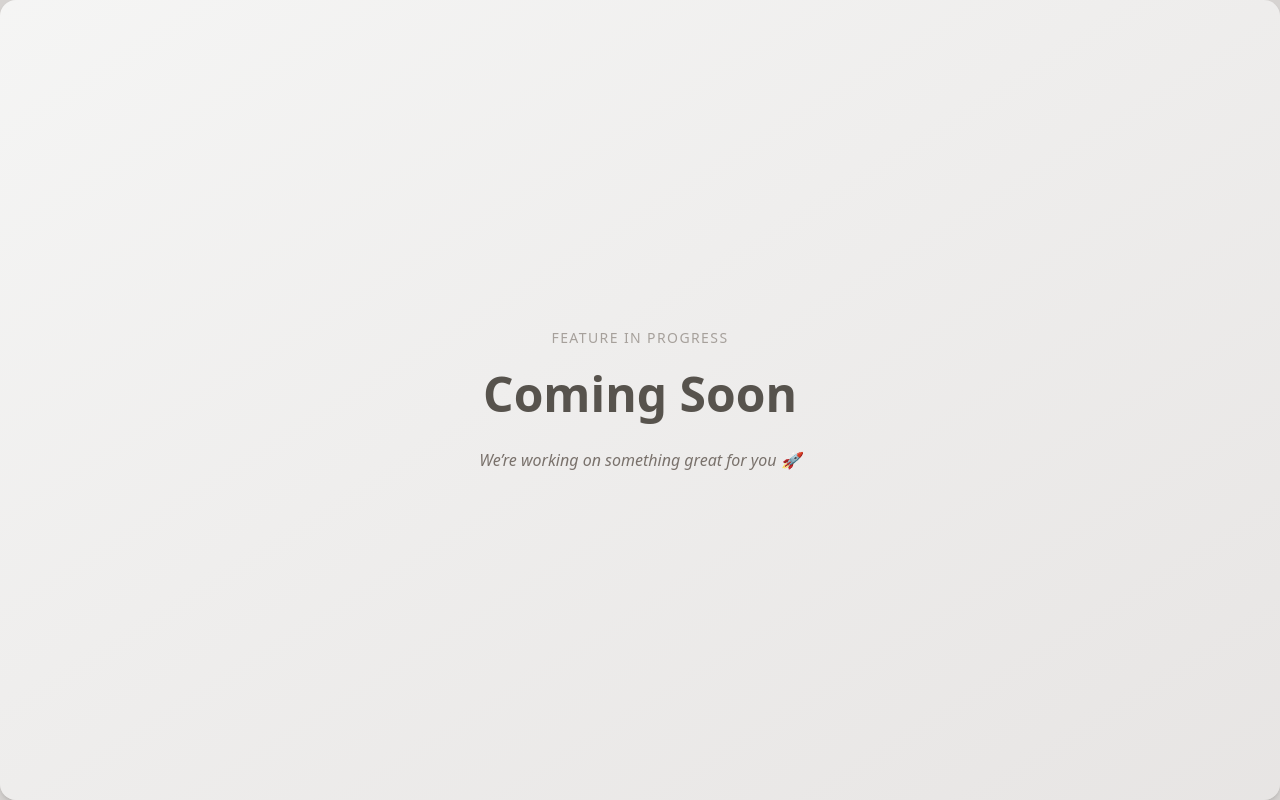
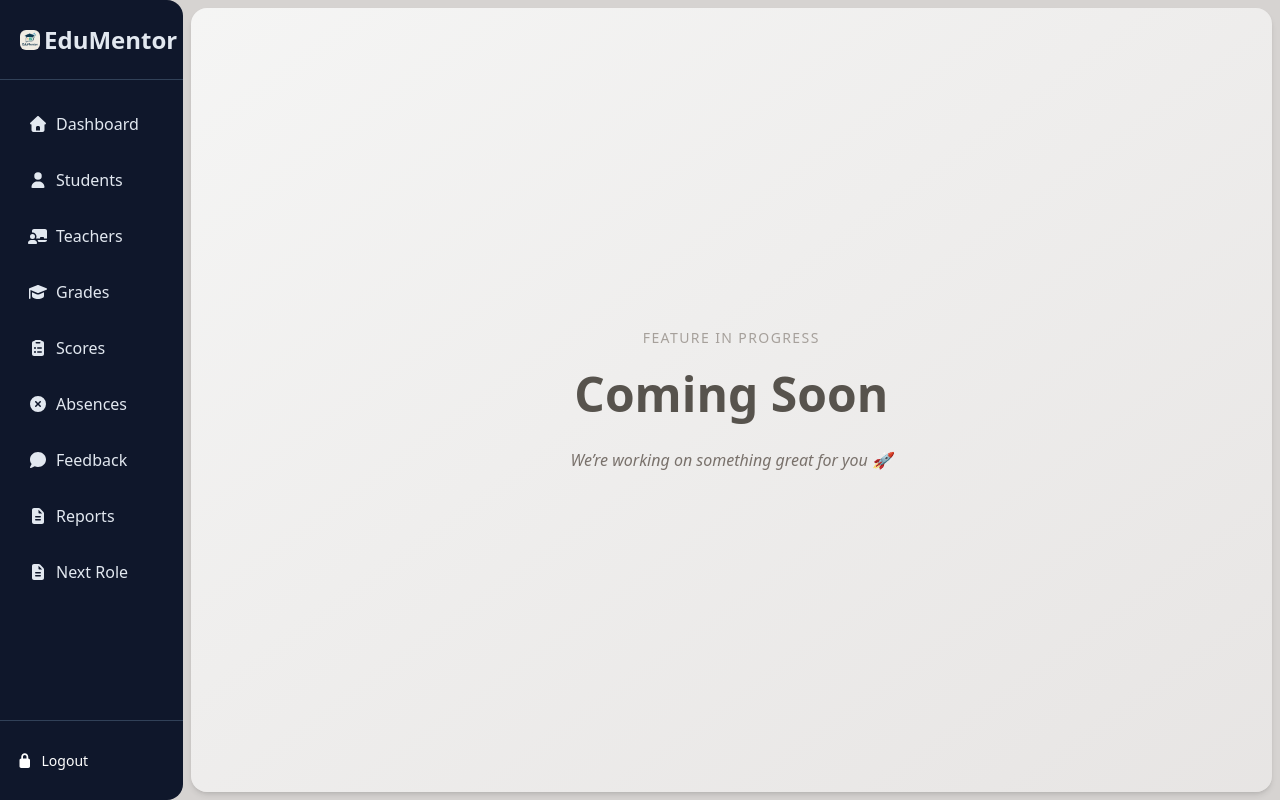
Before and after one commit to BobiMediaNetwork/EduMentor.WEB, a React (Vite) app: page /profile in a window 1280 px wide. Built offline with nearby package versions, Linux system fonts and the light colour scheme.

Commit message:
EDU-24 - edit: sidebar to support active button

```diff
--- a/src/components/common/MainDashboard.jsx
+++ b/src/components/common/MainDashboard.jsx
@@ -1,8 +1,8 @@
-import {MainTitle} from "../dashboard/main/administrator/cards/MainTitle.jsx";
+import {MainTitle} from "./MainTitle.jsx";
 
 export function MainDashboard({role, subText, children}) {
     return (
-        <div className="h-full w-5/6 p-2 flex flex-col gap-2">
+        <div className="h-full w-full flex flex-col gap-2">
             <MainTitle role={role} subText={subText}/>
             {children}
         </div>
--- a/src/components/dashboard/main/administrator/cards/MainTitle.jsx
+++ b/src/components/common/MainTitle.jsx
@@ -1,8 +1,15 @@
-import {Button} from "../../../../common/Button.jsx";
+import {Button} from "./Button.jsx";
 import {FontAwesomeIcon} from "@fortawesome/react-fontawesome";
 import {faIdCard} from "@fortawesome/free-solid-svg-icons";
+import {useNavigate} from "react-router-dom";
 
 export function MainTitle({role, subText}) {
+    const navigate = useNavigate();
+
+    function goToProfile() {
+        navigate("/profile");
+    }
+
     return (
         <div className="w-full h-1/10 bg-stone-100 rounded-lg shadow-xl flex">
             <div className="h-full w-5/7 py-2 px-4">
@@ -13,9 +20,7 @@ export function MainTitle({role, subText}) {
                 <Button
                     className="bg-stone-300 px-5 py-2 rounded-2xl hover:bg-stone-400 transition duration-300"
                     btnText="Bolba-Mateescu Andrei"
-                    onClick={() => {
-                        console.log("click")
-                    }}>
+                    onClick={goToProfile}>
                     <FontAwesomeIcon icon={faIdCard} className="mr-2"/>
                 </Button>
             </div>
--- a/src/components/dashboard/Dashboard.jsx
+++ b/src/components/dashboard/Dashboard.jsx
@@ -1,4 +1,3 @@
-import {SideBar} from "./sidebar/SideBar.jsx";
 import {AdministratorMain} from "./main/administrator/AdministratorMain.jsx";
 import {MainScreen} from "../screen/MainScreen.jsx";
 import {useState} from "react";
@@ -23,8 +22,7 @@ export function Dashboard() {
     }
 
     return (
-        <MainScreen>
-            <SideBar setRole={setRole}/>
+        <MainScreen setRole={setRole}>
             {renderRoleDashboard()}
         </MainScreen>
     );
--- a/src/components/dashboard/sidebar/SideBar.jsx
+++ b/src/components/dashboard/sidebar/SideBar.jsx
@@ -3,57 +3,65 @@ import {LogOut} from "./LogOut.jsx";
 import {SideBarButton} from "./SideBarButton.jsx";
 import {
     faChalkboardTeacher,
-    faClipboardList, faCog, faComment, faFileAlt,
+    faClipboardList,
+    faComment,
+    faFileAlt,
     faGraduationCap,
-    faHouse, faTimesCircle,
+    faHouse,
+    faTimesCircle,
     faUser
 } from "@fortawesome/free-solid-svg-icons";
 import {useState} from "react";
+import {useLocation, useNavigate} from "react-router-dom";
+
+const menuItems = [
+    {label: "Dashboard", icon: faHouse, route: "/home"},
+    {label: "Students", icon: faUser, route: "/students"},
+    {label: "Teachers", icon: faChalkboardTeacher, route: "/teachers"},
+    {label: "Grades", icon: faGraduationCap, route: "/grades"},
+    {label: "Scores", icon: faClipboardList, route: "/scores"},
+    {label: "Absences", icon: faTimesCircle, route: "/absences"},
+    {label: "Feedback", icon: faComment, route: "/feedback"},
+    {label: "Reports", icon: faFileAlt, route: "/reports"}
+];
 
 export function SideBar({setRole}) {
     const roles = ['Admin', 'Student', 'Parent', 'Teacher', 'Director'];
-    const [num, setNum] = useState(1)
+    const [num, setNum] = useState(1);
+    const navigate = useNavigate();
+    const location = useLocation();
 
     function nextRole() {
         setRole(roles[num]);
         setNum(prev => {
             if (prev === 4)
-                return 0
-            return prev + 1
+                return 0;
+            return prev + 1;
         });
+    }
+
+    function buttonOnClick(route) {
+        // modify later when other components will be added
+        if (route === '/home') {
+            navigate(route);
+        } else {
+            console.log("Coming soon...");
+        }
     }
 
     return (
         <div className="h-full w-1/6 bg-slate-900 rounded-r-2xl">
             <DashboardTitle/>
             <div className="h-8/10 w-full flex flex-col items-start p-4">
-                <SideBarButton buttonName="Dashboard" icon={faHouse} isActive onClick={() => {
-                    console.log("click")
-                }}/>
-                <SideBarButton buttonName="Students" icon={faUser} onClick={() => {
-                    console.log("click")
-                }}/>
-                <SideBarButton buttonName="Teachers" icon={faChalkboardTeacher} onClick={() => {
-                    console.log("click")
-                }}/>
-                <SideBarButton buttonName="Grades" icon={faGraduationCap} onClick={() => {
-                    console.log("click")
-                }}/>
-                <SideBarButton buttonName="Scores" icon={faClipboardList} onClick={() => {
-                    console.log("click")
-                }}/>
-                <SideBarButton buttonName="Absences" icon={faTimesCircle} onClick={() => {
-                    console.log("click")
-                }}/>
-                <SideBarButton buttonName="Feedback" icon={faComment} onClick={() => {
-                    console.log("click")
-                }}/>
-                <SideBarButton buttonName="Reports" icon={faFileAlt} onClick={() => {
-                    console.log("click")
-                }}/>
-                <SideBarButton buttonName="Settings" icon={faCog} onClick={() => {
-                    console.log("click")
-                }}/>
+                {menuItems.map((item) => (
+                    <SideBarButton
+                        key={item.label}
+                        buttonName={item.label}
+                        icon={item.icon}
+                        isActive={location.pathname === item.route}
+                        onClick={() => buttonOnClick(item.route)}
+                    />
+                ))}
                 <SideBarButton buttonName="Next Role" icon={faFileAlt} onClick={nextRole}/>
             </div>
             <LogOut/>
--- a/src/components/screen/MainScreen.jsx
+++ b/src/components/screen/MainScreen.jsx
@@ -1,7 +1,12 @@
-export function MainScreen({children}) {
+import {SideBar} from "../dashboard/sidebar/SideBar.jsx";
+
+export function MainScreen({setRole, children}) {
     return (
         <div className="h-screen w-screen flex bg-stone-300">
-            {children}
+            <SideBar setRole={setRole}/>
+            <div className="p-2 h-full w-full">
+                {children}
+            </div>
         </div>
     );
 }
```
